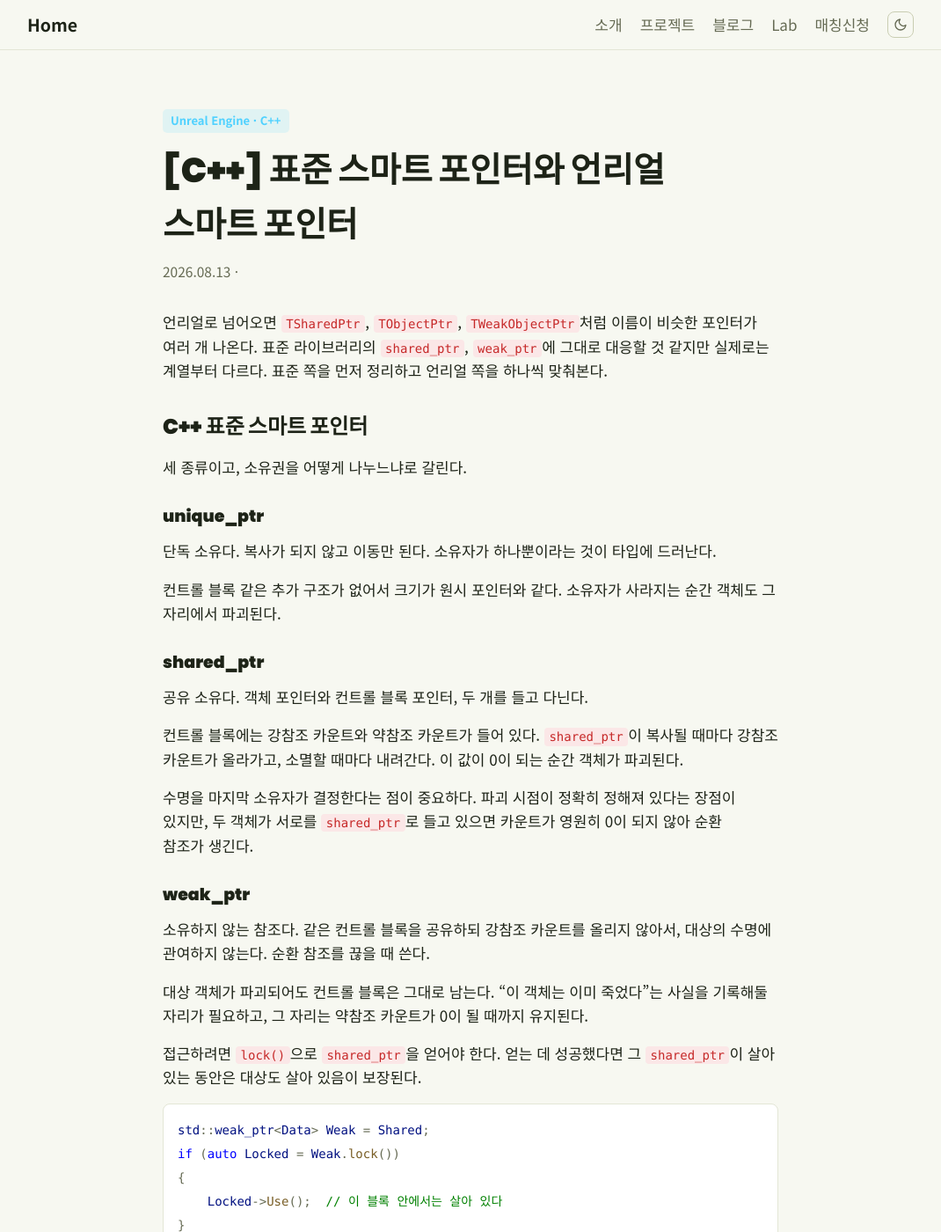
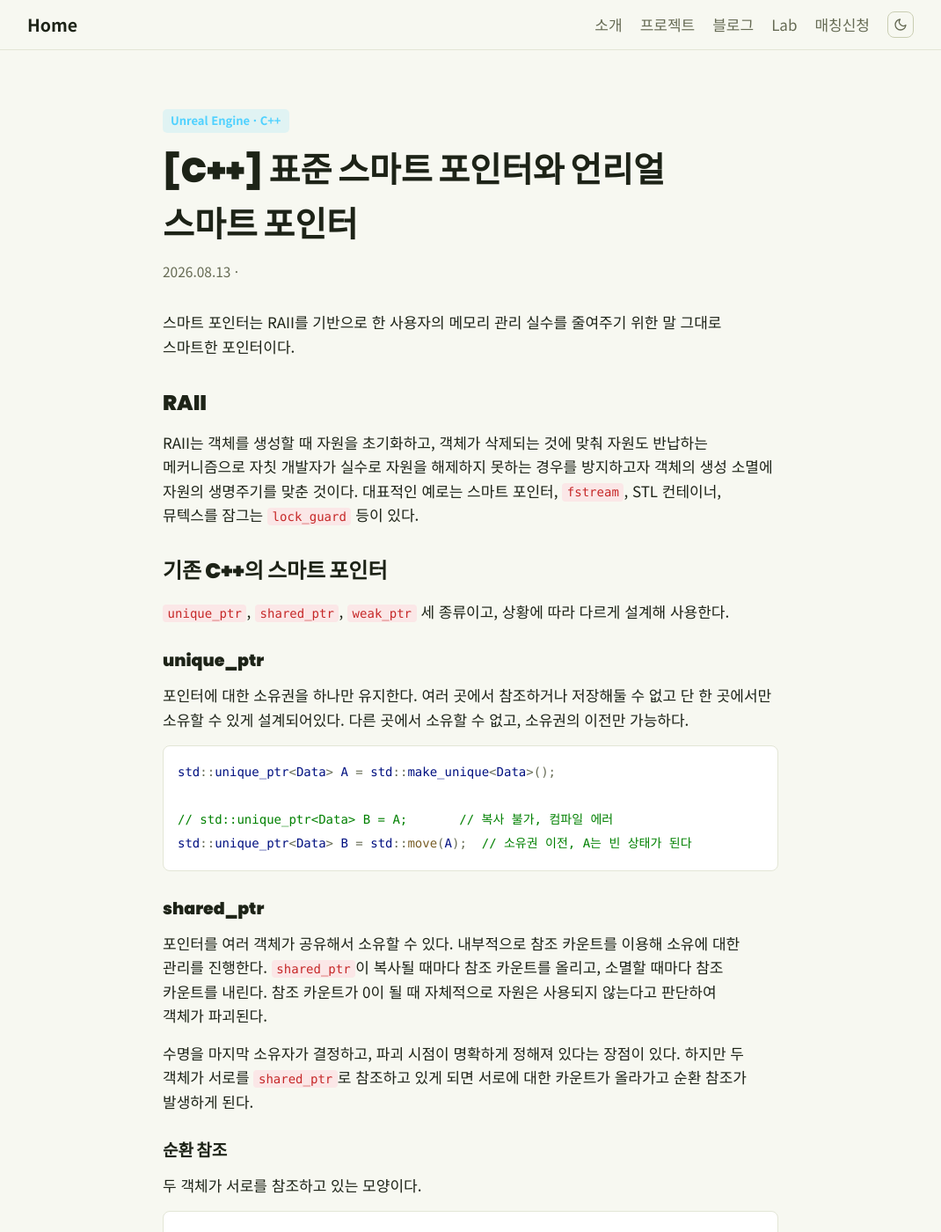
Before and after one commit to skamo3/skamo3.github.io, a Jekyll site: the page built from _posts/2026-08-13-cpp-unreal-smart-pointers.md, in a window 1280 px wide and 1400 px high. Shown: the whole window at 88% size, without its empty margins (105-1175 px from the left). Built offline with Jekyll 4.4.1, drawn with Linux system fonts in a browser that asks for light colours; some of the changed text lies outside the part shown.

Commit message:
글 수정: RAII 도입부 추가, 앞부분 재작성
RAII 설명과 순환 참조 절을 넣고 표준 스마트 포인터 파트를 다시 썼다.
weak_ptr이 약참조 카운트를 올린다는 점을 명시하고, 언리얼 파트 표에서
표준 대응 열을 뺐다.

Co-Authored-By: Claude Opus 5 <noreply@anthropic.com>

````diff
--- a/_posts/2026-08-13-cpp-unreal-smart-pointers.md
+++ b/_posts/2026-08-13-cpp-unreal-smart-pointers.md
@@ -5,33 +5,67 @@ category: unreal
 mermaid: true
 ---
 
-언리얼로 넘어오면 `TSharedPtr`, `TObjectPtr`, `TWeakObjectPtr`처럼 이름이 비슷한 포인터가 여러 개 나온다. 표준 라이브러리의 `shared_ptr`, `weak_ptr`에 그대로 대응할 것 같지만 실제로는 계열부터 다르다. 표준 쪽을 먼저 정리하고 언리얼 쪽을 하나씩 맞춰본다.
+스마트 포인터는 RAII를 기반으로 한 사용자의 메모리 관리 실수를 줄여주기 위한 말 그대로 스마트한 포인터이다.
 
-## C++ 표준 스마트 포인터
+## RAII
 
-세 종류이고, 소유권을 어떻게 나누느냐로 갈린다.
+RAII는 객체를 생성할 때 자원을 초기화하고, 객체가 삭제되는 것에 맞춰 자원도 반납하는 메커니즘으로 자칫 개발자가 실수로 자원을 해제하지 못하는 경우를 방지하고자 객체의 생성 소멸에 자원의 생명주기를 맞춘 것이다. 대표적인 예로는 스마트 포인터, `fstream`, STL 컨테이너, 뮤텍스를 잠그는 `lock_guard` 등이 있다.
+
+## 기존 C++의 스마트 포인터
+
+`unique_ptr`, `shared_ptr`, `weak_ptr` 세 종류이고, 상황에 따라 다르게 설계해 사용한다.
 
 ### unique_ptr
 
-단독 소유다. 복사가 되지 않고 이동만 된다. 소유자가 하나뿐이라는 것이 타입에 드러난다.
+포인터에 대한 소유권을 하나만 유지한다. 여러 곳에서 참조하거나 저장해둘 수 없고 단 한 곳에서만 소유할 수 있게 설계되어있다. 다른 곳에서 소유할 수 없고, 소유권의 이전만 가능하다.
 
-컨트롤 블록 같은 추가 구조가 없어서 크기가 원시 포인터와 같다. 소유자가 사라지는 순간 객체도 그 자리에서 파괴된다.
+```cpp
+std::unique_ptr<Data> A = std::make_unique<Data>();
+
+// std::unique_ptr<Data> B = A;       // 복사 불가, 컴파일 에러
+std::unique_ptr<Data> B = std::move(A);  // 소유권 이전, A는 빈 상태가 된다
+```
 
 ### shared_ptr
 
-공유 소유다. 객체 포인터와 컨트롤 블록 포인터, 두 개를 들고 다닌다.
+포인터를 여러 객체가 공유해서 소유할 수 있다. 내부적으로 참조 카운트를 이용해 소유에 대한 관리를 진행한다. `shared_ptr`이 복사될 때마다 참조 카운트를 올리고, 소멸할 때마다 참조 카운트를 내린다. 참조 카운트가 0이 될 때 자체적으로 자원은 사용되지 않는다고 판단하여 객체가 파괴된다.
 
-컨트롤 블록에는 강참조 카운트와 약참조 카운트가 들어 있다. `shared_ptr`이 복사될 때마다 강참조 카운트가 올라가고, 소멸할 때마다 내려간다. 이 값이 0이 되는 순간 객체가 파괴된다.
+수명을 마지막 소유자가 결정하고, 파괴 시점이 명확하게 정해져 있다는 장점이 있다. 하지만 두 객체가 서로를 `shared_ptr`로 참조하고 있게 되면 서로에 대한 카운트가 올라가고 순환 참조가 발생하게 된다.
 
-수명을 마지막 소유자가 결정한다는 점이 중요하다. 파괴 시점이 정확히 정해져 있다는 장점이 있지만, 두 객체가 서로를 `shared_ptr`로 들고 있으면 카운트가 영원히 0이 되지 않아 순환 참조가 생긴다.
+### 순환 참조
+
+두 객체가 서로를 참조하고 있는 모양이다.
+
+```cpp
+class B;
+
+class A
+{
+    std::shared_ptr<B> Ref;
+};
+
+class B
+{
+    std::shared_ptr<A> Ref;
+};
+```
+{: .no-collapse}
+
+<pre class="mermaid">
+flowchart LR
+    A["A 객체<br/>참조 카운트 1"] -->|B를 소유| B["B 객체<br/>참조 카운트 1"]
+    B -->|A를 소유| A
+</pre>
+
+바깥에서 A와 B를 가리키던 `shared_ptr`이 전부 사라져도, 서로가 서로를 들고 있어 참조 카운트가 1로 남는다. 0이 되지 않으니 둘 다 파괴되지 않고 메모리에 그대로 남는다. 접근할 방법도 없으니 해제할 수단이 사라진다.
 
 ### weak_ptr
 
-소유하지 않는 참조다. 같은 컨트롤 블록을 공유하되 강참조 카운트를 올리지 않아서, 대상의 수명에 관여하지 않는다. 순환 참조를 끊을 때 쓴다.
+`shared_ptr`과 비슷하게 공유되는 포인터이지만 소유권 카운트가 올라가지 않는다. 순환 참조를 방지하거나 포인터 캐싱 등 참조는 하되 그 소유권이 강하게 남으면 안될 때 사용한다.
 
-대상 객체가 파괴되어도 컨트롤 블록은 그대로 남는다. "이 객체는 이미 죽었다"는 사실을 기록해둘 자리가 필요하고, 그 자리는 약참조 카운트가 0이 될 때까지 유지된다.
+컨트롤 블록에는 소유권 카운트와 별개로 약참조 카운트가 따로 있고, `weak_ptr`은 이쪽을 올린다. 소유권 카운트가 0이 되면 객체는 파괴되지만 컨트롤 블록은 약참조 카운트가 0이 될 때까지 남는다. "이 객체는 이미 죽었다"는 사실을 기록해둘 자리가 필요하기 때문이다.
 
-접근하려면 `lock()`으로 `shared_ptr`을 얻어야 한다. 얻는 데 성공했다면 그 `shared_ptr`이 살아 있는 동안은 대상도 살아 있음이 보장된다.
+그렇기에 `weak_ptr`을 사용할 때는 `lock()`을 이용해 유효성 검사와 접근 권한을 얻어오게 된다.
 
 ```cpp
 std::weak_ptr<Data> Weak = Shared;
@@ -43,20 +77,18 @@ if (auto Locked = Weak.lock())
 
 ## 언리얼 스마트 포인터
 
-언리얼 스마트 포인터는 하나의 묶음이 아니다. 대상이 UObject인지 아닌지에 따라 완전히 다른 두 벌이 존재한다.
+언리얼 엔진에서 제공되는 스마트 포인터는 일반 C++ 객체와 UObject 어떤 것을 담을 수 있냐에 따라 용도가 나뉜다.
 
-| 대상 | 언리얼 | 표준 대응 |
-|---|---|---|
-| 일반 C++ 객체 | `TSharedPtr` `TSharedRef` `TWeakPtr` `TUniquePtr` | `shared_ptr` `weak_ptr` `unique_ptr` |
-| UObject | `TObjectPtr` `TWeakObjectPtr` `TSoftObjectPtr` `TStrongObjectPtr` | 대응물 없음 |
-
-갈리는 지점은 수명을 누가 정하느냐다. 일반 C++ 객체는 참조 카운트가 0이 되는 순간 파괴되지만, UObject는 가비지 컬렉터가 수명을 정한다. GC는 전역 객체 배열에 등록된 모든 UObject를 훑으면서 루트에서 참조를 타고 도달할 수 있는 것만 남기고 나머지를 회수한다. 판단 기준이 카운트가 아니라 **도달 가능성**이다.
-
-여기에 참조 카운트로 동작하는 포인터를 얹으면 수명을 정하는 주인이 둘이 된다. 그래서 UObject에 `TSharedPtr`을 쓰면 안 되고, Slate 위젯 같은 비UObject에 `TObjectPtr`을 쓸 수 없다.
+| 대상 | 언리얼 |
+|---|---|
+| 일반 C++ 객체 | `TSharedPtr` `TSharedRef` `TWeakPtr` `TUniquePtr` |
+| UObject | `TObjectPtr` `TWeakObjectPtr` `TSoftObjectPtr` `TStrongObjectPtr` |
 
 ### 일반 C++ 객체용
 
-`TSharedPtr` `TWeakPtr` `TUniquePtr`은 표준과 거의 같다. 구조도 같아서 `TSharedPtr`은 객체 포인터와 컨트롤 블록 포인터를 들고, 컨트롤 블록에 강참조·약참조 카운트가 들어 있다. 언리얼이 표준 라이브러리보다 먼저 자체 구현을 갖고 있었기 때문에 남아 있는 쪽에 가깝다.
+여기서 다루는 포인터들은 표준과 마찬가지로 참조 카운트로 수명을 관리한다. 그렇다면 기존 스마트 포인터와 완전히 같은 방식인지, 다른 점은 없는지 확인해볼 필요가 있다.
+
+기본 구조는 같다. `TSharedPtr`은 객체 포인터와 컨트롤 블록 포인터를 들고, 컨트롤 블록에 강참조·약참조 카운트가 들어 있다. 언리얼이 표준 라이브러리보다 먼저 자체 구현을 갖고 있었기 때문에 남아 있는 쪽에 가깝다.
 
 다른 점은 두 가지다.
 
@@ -87,9 +119,9 @@ TSharedRef<FMyData> Never = MakeShared<FMyData>();  // 널이 될 수 없다
 
 널 검사가 필요 없는 자리에 `TSharedRef`를 쓰면 그 사실이 타입에 드러난다. Slate 위젯 트리가 이 타입을 적극적으로 쓴다.
 
-## UObject 전용 포인터
+## UObject 포인터
 
-여기서부터는 표준과 대응이 잘 맞지 않는다. GC가 수명을 정한다는 전제 위에 설계된 것들이라 애초에 목적이 다르다.
+언리얼 엔진의 리플렉션 시스템과 GC를 위해 새롭게 설계된 스마트 포인터다. 표준과 대응이 잘 맞지 않는데, GC가 수명을 정한다는 전제 위에 설계된 것들이라 애초에 목적이 다르기 때문이다.
 
 ### TObjectPtr
 
````
